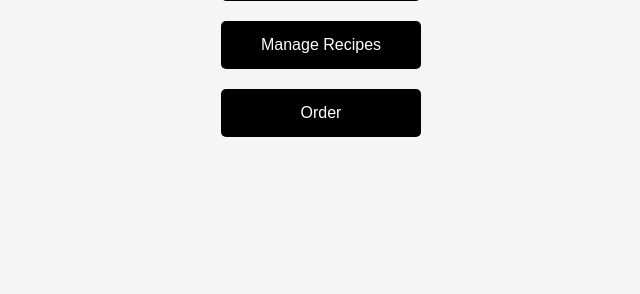
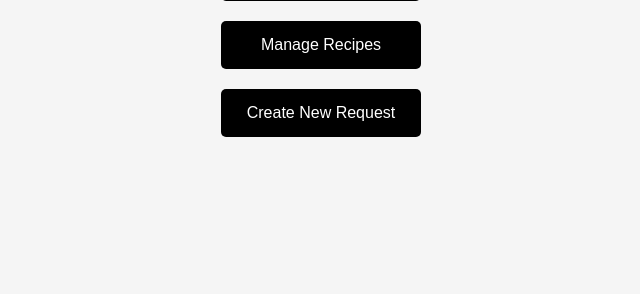
Before and after one commit to PiotrAstro/PO_project, a Flask app: page /client/panel in a window 1280 px wide. Shown: the part 174-468 px from the top of the page, without its empty margins (319-959 px from the left). Run offline with Flask 3, Linux system fonts and the light colour scheme; the visitor is signed in with stand-in values (Sample User, id 1).

Commit message:
changed button text

```diff
--- a/app/templates/client/panel.html
+++ b/app/templates/client/panel.html
@@ -9,6 +9,6 @@
     <div class="button-container">
         <button class="panel-button" onclick="window.location.href='{{ url_for('client.manage_reviews') }}'">Manage Reviews</button>
         <button class="panel-button" onclick="window.location.href='{{ url_for('client.manage_recipes') }}'">Manage Recipes</button>
-        <button class="panel-button" onclick="window.location.href='{{ url_for('client.create_request') }}'">Order</button>
+        <button class="panel-button" onclick="window.location.href='{{ url_for('client.create_request') }}'">Create New Request</button>
     </div>
 {% endblock %}
```
